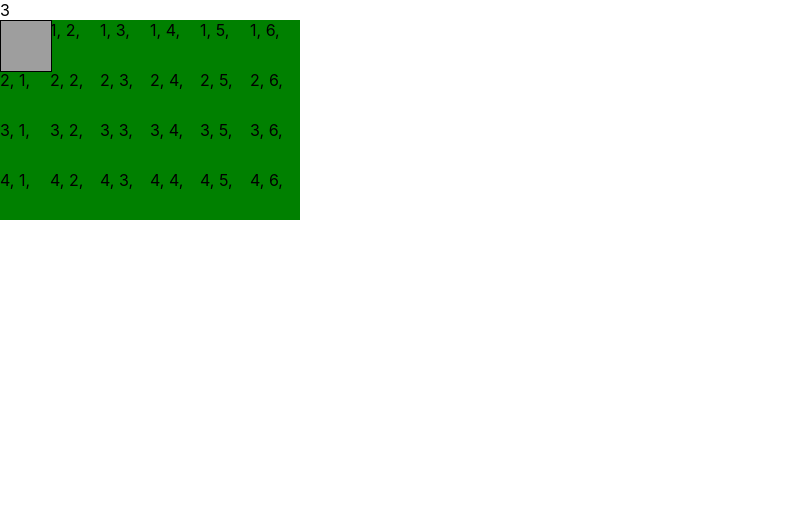
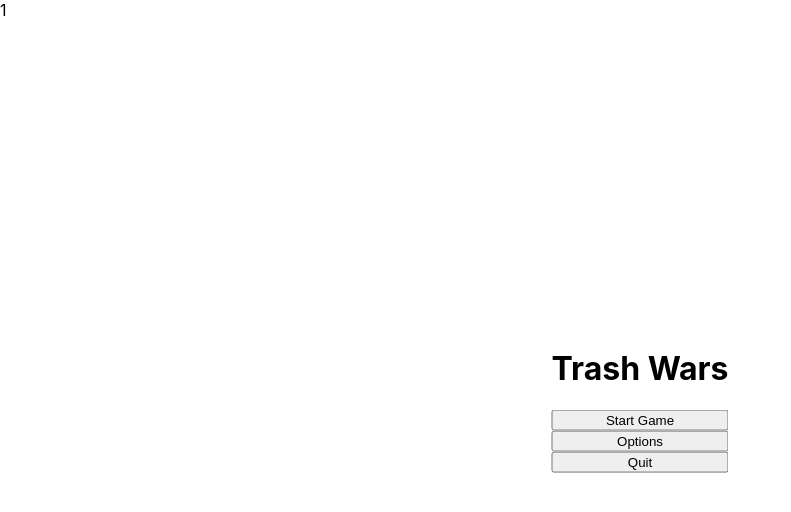
Before and after one commit to Trash-Wars/Trash-Wars, a React (Create React App) app: page / in a window 1280 px wide. Shown: the top 512 px of the page, without its empty margins (0-791 px from the left). Built offline with nearby package versions, Linux system fonts and the light colour scheme; grey boxes are pictures that could not be loaded.

Commit message:
basic title screen with page nav, preround structure

```diff
--- a/src/components/Preround/Preround.tsx
+++ b/src/components/Preround/Preround.tsx
@@ -1,5 +1,90 @@
+import { useContext, useRef, useState } from "react";
+import { ScreenContext } from "../../context/ScreenContext";
+
 const Preround = () => {
-  return <div>preround!</div>
-}
+  const { setScreen } = useContext(ScreenContext);
+  const [selectedItem, setSelectedItem] = useState("");
+  const [item, setItem] = useState("");
+
+  const [highlighted, setHighlighted] = useState(false);
+
+  const divRef = useRef(null);
+  const handleClick = () => {
+    const value = divRef.current.innerText;
+    setHighlighted(true);
+    setSelectedItem(value);
+  };
+  const handleEquip = () => {
+    setItem(selectedItem);
+  };
+
+  return (
+    <div
+      style={{
+        position: "absolute",
+        top: "50%",
+        left: "50%",
+        transform: "translate(-50%, -50%)",
+        backgroundImage: "",
+      }}
+    >
+      <div style={{ position: "absolute", top: "0", left: "0" }}>
+        <button
+          onClick={() => {
+            setScreen!(1);
+          }}
+        >
+          Back to home
+        </button>
+      </div>
+      <div>
+        <h1 style={{ textAlign: "center" }}>preround</h1>
+      </div>
+      <div style={{ display: "flex", justifyContent: "space-around" }}>
+        {[1, 2, 3, 4].map(() => {
+          return (
+            <div
+              onClick={handleEquip}
+              style={{
+                width: "100px",
+                height: "300px",
+                border: "1px solid black",
+              }}
+            >
+              {item}
+            </div>
+          );
+        })}
+      </div>
+      <div style={{ display: "flex" }}>
+        {[1, 2, 3, 4, 5, 6, 7, 8].map(() => {
+          return (
+            <div
+              ref={divRef}
+              onClick={handleClick}
+              style={{
+                width: "100px",
+                height: "100px",
+                border: highlighted ? "2px solid red" : "1px solid black",
+                boxSizing: "border-box",
+              }}
+            >
+              🪓
+            </div>
+          );
+        })}
+      </div>
+      <div style={{ display: "flex", justifyContent: "center" }}>
+        <button
+          onClick={() => {
+            setScreen!(3);
+          }}
+        >
+          Start Match
+        </button>
+      </div>
+    </div>
+  );
+};
 
 export default Preround;
--- a/src/components/Title/Title.tsx
+++ b/src/components/Title/Title.tsx
@@ -1,8 +1,34 @@
+import { useContext } from "react";
+import { ScreenContext } from "../../context/ScreenContext";
 
 function Title() {
+  const { setScreen } = useContext(ScreenContext);
+
   return (
-    <div className="Title">
-      title
+    <div
+      className="Title"
+      style={{
+        position: "absolute",
+        top: "50%",
+        left: "50%",
+        transform: "translate(-50%, -50%)",
+        backgroundImage: "",
+      }}
+    >
+      <div>
+        <h1>Trash Wars</h1>
+      </div>
+      <div
+        style={{
+          display: "flex",
+          flexDirection: "column",
+        }}
+      >
+        <button onClick={() => setScreen!(2)}>Start Game</button>
+        <button>Options</button>
+        {/* <button onClick={() => electron.app.quit()}>Quit</button> */}
+        <button onClick={() => window.close()}>Quit</button>
+      </div>
     </div>
   );
 }
--- a/src/context/ScreenContext.ts
+++ b/src/context/ScreenContext.ts
@@ -11,7 +11,7 @@ export type ScreenStyle = {
 }
 
 export const screenInitialState: ScreenStyle = {
-  screen: SCREEN_GAMEBOARD,
+  screen: SCREEN_TITLE,
 }
 
 export const ScreenContext = createContext<ScreenStyle>(screenInitialState)
```
